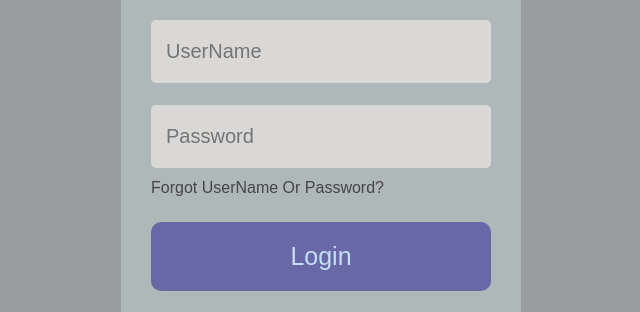
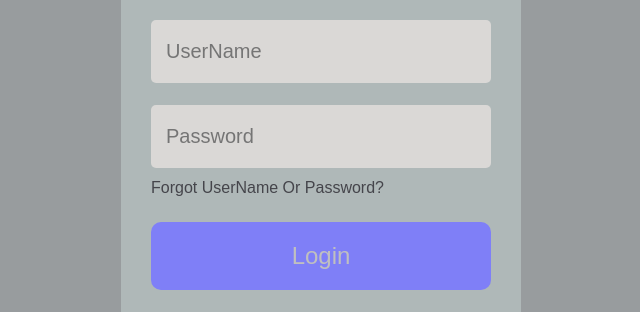
Before and after one commit to dpsharma2036/Login-Form, a plain HTML site: page index.html in a window 1280 px wide. Shown: the part 223-535 px from the top of the page, without its empty margins (319-959 px from the left). Drawn offline with Linux system fonts and the light colour scheme.

Commit message:
css file modified

```diff
--- a/style.css
+++ b/style.css
@@ -52,9 +52,9 @@ a{
 
 input[type="button"]{
     margin-block: 25px;
-    background-color: rgb(104, 104, 167);
-    color: rgb(197, 222, 244);
-    font-size: 25px;
+    background-color: rgb(127, 127, 247);
+    color: silver;
+    font-size: 24px;
     font-weight: 500;
     border-radius: 10px;
     cursor: pointer;
```
